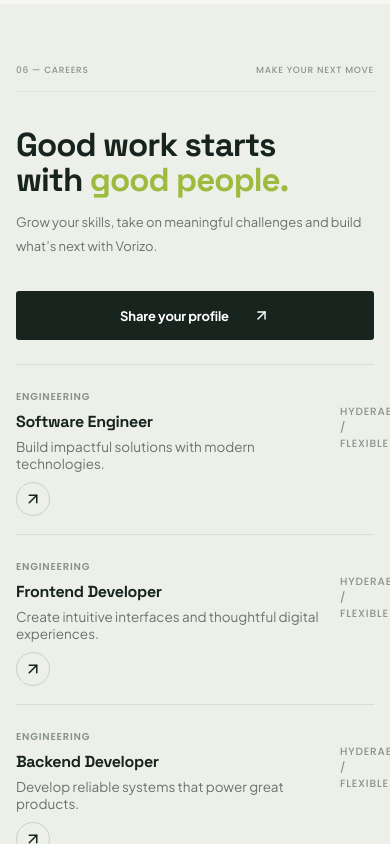
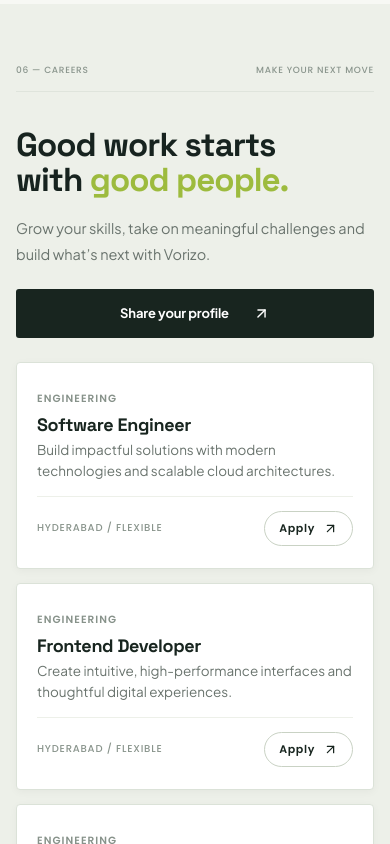
Before and after one commit to samskritisolutions-dev/vorizoit, a Next.js app: page / in a window 390 px wide. Shown: the part 9240-10084 px from the top of the page. Built offline with nearby package versions, Linux system fonts and the light colour scheme.

Commit message:
Redesign careers section job cards for clean mobile view

```diff
--- a/src/app/globals.css
+++ b/src/app/globals.css
@@ -1293,26 +1293,29 @@ a {
     display: flex;
     justify-content: space-between;
     align-items: flex-end;
-    padding: 60px 0 45px
+    padding: 60px 0 45px;
+    gap: 40px;
 }
 
 .careers-head p {
-    font-size: 13px;
+    font-size: 14.5px;
     color: var(--muted);
-    max-width: 390px;
-    line-height: 1.8
+    max-width: 420px;
+    line-height: 1.75;
+    margin: 18px 0 0;
 }
 
 .job-list {
-    border-top: 1px solid #d7ded3
+    border-top: 1px solid #d7ded3;
 }
 
 .job-card {
-    display: grid;
-    grid-template-columns: 1fr 220px 45px;
-    align-items: center;
-    padding: 24px 0;
+    display: flex;
+    align-items: center;
+    justify-content: space-between;
+    padding: 28px 0;
     border-bottom: 1px solid #d7ded3;
+    gap: 32px;
     transition: padding-left .25s ease, border-color .25s ease;
 }
 
@@ -1321,47 +1324,68 @@ a {
     border-color: #9cb98f;
 }
 
+.job-main {
+    flex: 1;
+    min-width: 0;
+}
+
 .job-type {
-    font: 600 10px var(--mono);
+    font: 600 10.5px var(--mono);
     color: #87928a;
-    letter-spacing: .08em;
+    letter-spacing: .1em;
+    display: inline-block;
+    margin-bottom: 6px;
 }
 
 .job-card h3 {
     font-family: var(--display);
-    font-size: 20px;
+    font-size: 21px;
     font-weight: 700;
     letter-spacing: -.02em;
-    margin: 6px 0
+    margin: 0 0 6px;
+    color: var(--dark);
 }
 
 .job-card p {
-    font-size: 13.5px;
+    font-size: 14px;
     color: var(--muted);
-    margin: 0
+    margin: 0;
+    line-height: 1.6;
+    max-width: 580px;
+}
+
+.job-action-wrap {
+    display: flex;
+    align-items: center;
+    gap: 32px;
+    flex-shrink: 0;
 }
 
 .job-meta {
-    font: 500 10.5px var(--mono);
+    font: 500 11px var(--mono);
     color: #89948c;
-    letter-spacing: .08em
-}
-
-.job-card>a {
-    width: 34px;
-    height: 34px;
+    letter-spacing: .08em;
+    white-space: nowrap;
+}
+
+.job-apply-link {
+    display: inline-flex;
+    align-items: center;
+    gap: 8px;
+    padding: 9px 18px;
+    border-radius: 999px;
     border: 1px solid #c9d2c4;
-    border-radius: 50%;
-    display: grid;
-    place-items: center;
-    font-size: 17px;
+    background: #fff;
+    font: 600 12px var(--mono);
+    color: var(--dark);
+    letter-spacing: .06em;
     transition: all .25s cubic-bezier(.2, .8, .2, 1);
 }
 
-.job-card:hover>a {
+.job-card:hover .job-apply-link {
     background: var(--lime);
     border-color: var(--lime);
-    transform: scale(1.12) rotate(45deg);
+    transform: translateX(3px);
 }
 
 .testimonial {
@@ -2016,19 +2040,62 @@ a {
     }
 
     .careers-head .button {
-        margin-top: 20px;
+        margin-top: 22px;
         width: 100%;
         justify-content: center;
     }
 
+    .job-list {
+        border-top: 0;
+        display: flex;
+        flex-direction: column;
+        gap: 14px;
+    }
+
     .job-card {
-        grid-template-columns: 1fr 34px;
-        gap: 10px;
-        padding: 18px 0;
+        display: flex;
+        flex-direction: column;
+        align-items: stretch;
+        padding: 22px 20px;
+        background: #fff;
+        border-radius: 4px;
+        border: 1px solid #dbe2d8;
+        box-shadow: 0 2px 8px rgba(23, 35, 31, 0.04);
+        gap: 14px;
+    }
+
+    .job-card:hover {
+        padding-left: 20px;
+        border-color: #9cb98f;
     }
 
     .job-card h3 {
-        font-size: 16px;
+        font-size: 18px;
+        margin: 0 0 4px;
+    }
+
+    .job-card p {
+        font-size: 13.5px;
+        line-height: 1.55;
+    }
+
+    .job-action-wrap {
+        display: flex;
+        align-items: center;
+        justify-content: space-between;
+        gap: 12px;
+        padding-top: 14px;
+        border-top: 1px solid #edf0e9;
+        width: 100%;
+    }
+
+    .job-meta {
+        font-size: 10px;
+    }
+
+    .job-apply-link {
+        padding: 8px 14px;
+        font-size: 11px;
     }
 
     .testimonial .quote-mark {
--- a/src/components/sections/careers-section.tsx
+++ b/src/components/sections/careers-section.tsx
@@ -4,18 +4,24 @@ import { ArrowUpRight } from "lucide-react";
 import { Reveal } from "../reveal";
 
 const jobs = [
-  [
-    "Software Engineer",
-    "Build impactful solutions with modern technologies.",
-  ],
-  [
-    "Frontend Developer",
-    "Create intuitive interfaces and thoughtful digital experiences.",
-  ],
-  [
-    "Backend Developer",
-    "Develop reliable systems that power great products.",
-  ],
+  {
+    title: "Software Engineer",
+    type: "ENGINEERING",
+    location: "HYDERABAD / FLEXIBLE",
+    desc: "Build impactful solutions with modern technologies and scalable cloud architectures.",
+  },
+  {
+    title: "Frontend Developer",
+    type: "ENGINEERING",
+    location: "HYDERABAD / FLEXIBLE",
+    desc: "Create intuitive, high-performance interfaces and thoughtful digital experiences.",
+  },
+  {
+    title: "Backend Developer",
+    type: "ENGINEERING",
+    location: "HYDERABAD / FLEXIBLE",
+    desc: "Develop reliable, resilient systems and microservices that power enterprise products.",
+  },
 ];
 
 export function CareersSection() {
@@ -27,7 +33,7 @@ export function CareersSection() {
           <span>MAKE YOUR NEXT MOVE</span>
         </div>
         <div className="careers-head">
-          <div>
+          <Reveal>
             <h2>
               Good work starts
               <br />
@@ -37,29 +43,35 @@ export function CareersSection() {
               Grow your skills, take on meaningful challenges and build
               what’s next with Vorizo.
             </p>
-          </div>
+          </Reveal>
+          <Reveal delay={0.1}>
             <a
               className="button button-dark"
               href="mailto:rakeshm@vorizoit.com?subject=Careers%20at%20Vorizo"
             >
               Share your profile <ArrowUpRight size={17} />
             </a>
+          </Reveal>
         </div>
         <div className="job-list">
-          {jobs.map(([title, desc]) => (
-            <Reveal key={title} className="job-card">
-              <div>
-                <span className="job-type">ENGINEERING</span>
-                <h3>{title}</h3>
-                <p>{desc}</p>
+          {jobs.map((job, idx) => (
+            <Reveal key={job.title} delay={idx * 0.08} className="job-card">
+              <div className="job-main">
+                <span className="job-type">{job.type}</span>
+                <h3>{job.title}</h3>
+                <p>{job.desc}</p>
               </div>
-              <span className="job-meta">HYDERABAD / FLEXIBLE</span>
+              <div className="job-action-wrap">
+                <span className="job-meta">{job.location}</span>
                 <a
-                href={`mailto:rakeshm@vorizoit.com?subject=${encodeURIComponent(`${title} Application`)}`}
-                aria-label={`Apply for ${title}`}
+                  href={`mailto:rakeshm@vorizoit.com?subject=${encodeURIComponent(`${job.title} Application`)}`}
+                  aria-label={`Apply for ${job.title}`}
+                  className="job-apply-link"
                 >
-                <ArrowUpRight size={18} />
+                  <span>Apply</span>
+                  <ArrowUpRight size={15} />
                 </a>
+              </div>
             </Reveal>
           ))}
         </div>
```
Lines whose indentation alone changed are shown as unchanged.
